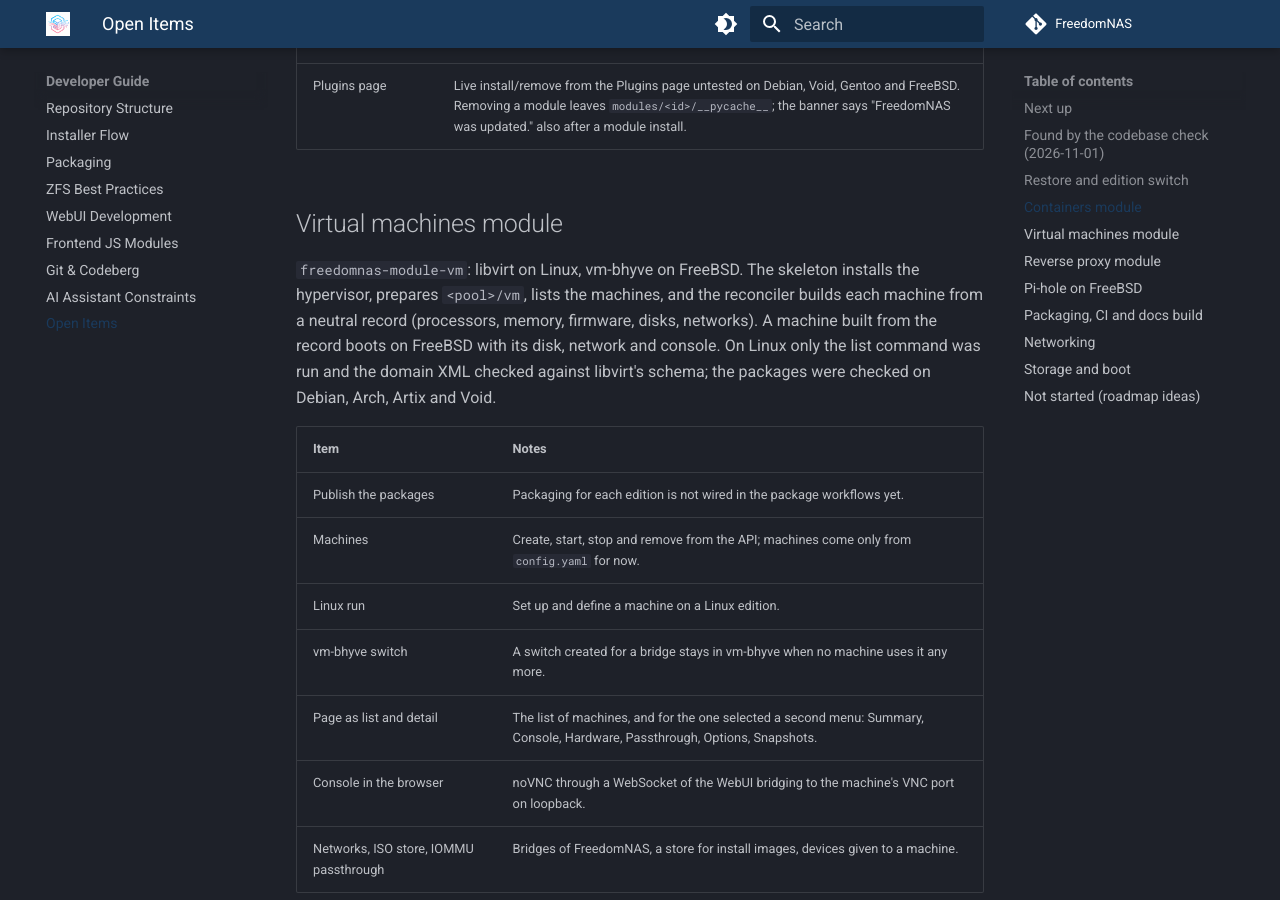
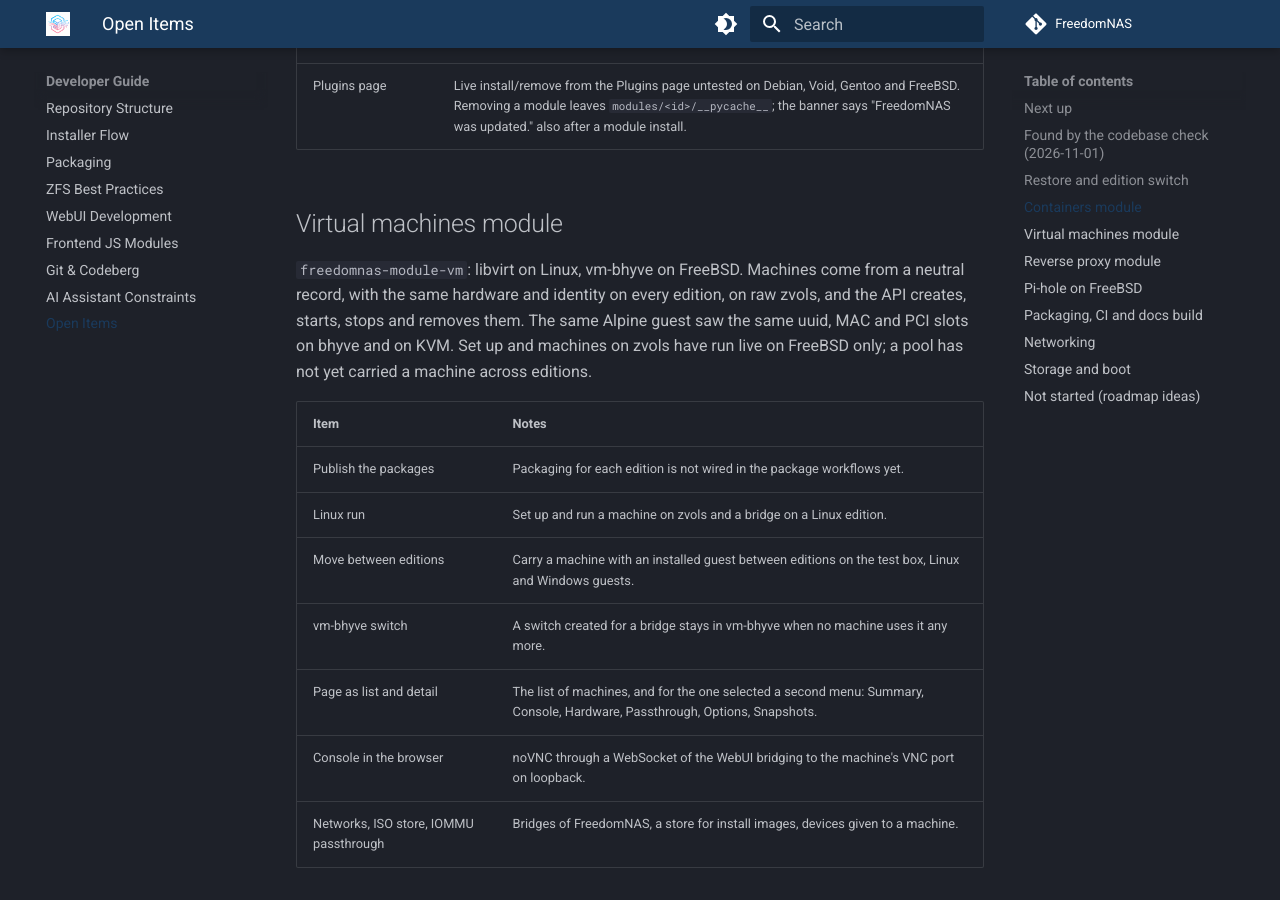
Before and after one commit to FreedomNAS/freedomnas-docs, an MkDocs documentation site: the page built from docs/developer/open-items.md, in a window 1280 px wide and 900 px high, scrolled down 2650 px. Built offline with MkDocs 1.6.1 and Material for MkDocs 9.7.7, drawn with Linux system fonts in a browser that asks for light colours.

Commit message:
Update the virtual machines module's state

```diff
--- a/docs/developer/open-items.md
+++ b/docs/developer/open-items.md
@@ -65,19 +65,18 @@ and unused names are gone.
 
 ## Virtual machines module
 
-`freedomnas-module-vm`: libvirt on Linux, vm-bhyve on FreeBSD. The skeleton installs
-the hypervisor, prepares `<pool>/vm`, lists the machines, and the reconciler
-builds each machine from a neutral record (processors, memory, firmware, disks,
-networks). A machine built from the record boots on FreeBSD with its disk,
-network and console. On Linux only the list command was run and the domain XML
-checked against libvirt's schema; the packages were checked on Debian, Arch,
-Artix and Void.
+`freedomnas-module-vm`: libvirt on Linux, vm-bhyve on FreeBSD. Machines come from
+a neutral record, with the same hardware and identity on every edition, on raw
+zvols, and the API creates, starts, stops and removes them. The same Alpine guest
+saw the same uuid, MAC and PCI slots on bhyve and on KVM. Set up and machines on
+zvols have run live on FreeBSD only; a pool has not yet carried a machine across
+editions.
 
 | Item | Notes |
 |------|-------|
 | Publish the packages | Packaging for each edition is not wired in the package workflows yet. |
-| Machines | Create, start, stop and remove from the API; machines come only from `config.yaml` for now. |
-| Linux run | Set up and define a machine on a Linux edition. |
+| Linux run | Set up and run a machine on zvols and a bridge on a Linux edition. |
+| Move between editions | Carry a machine with an installed guest between editions on the test box, Linux and Windows guests. |
 | vm-bhyve switch | A switch created for a bridge stays in vm-bhyve when no machine uses it any more. |
 | Page as list and detail | The list of machines, and for the one selected a second menu: Summary, Console, Hardware, Passthrough, Options, Snapshots. |
 | Console in the browser | noVNC through a WebSocket of the WebUI bridging to the machine's VNC port on loopback. |
```
